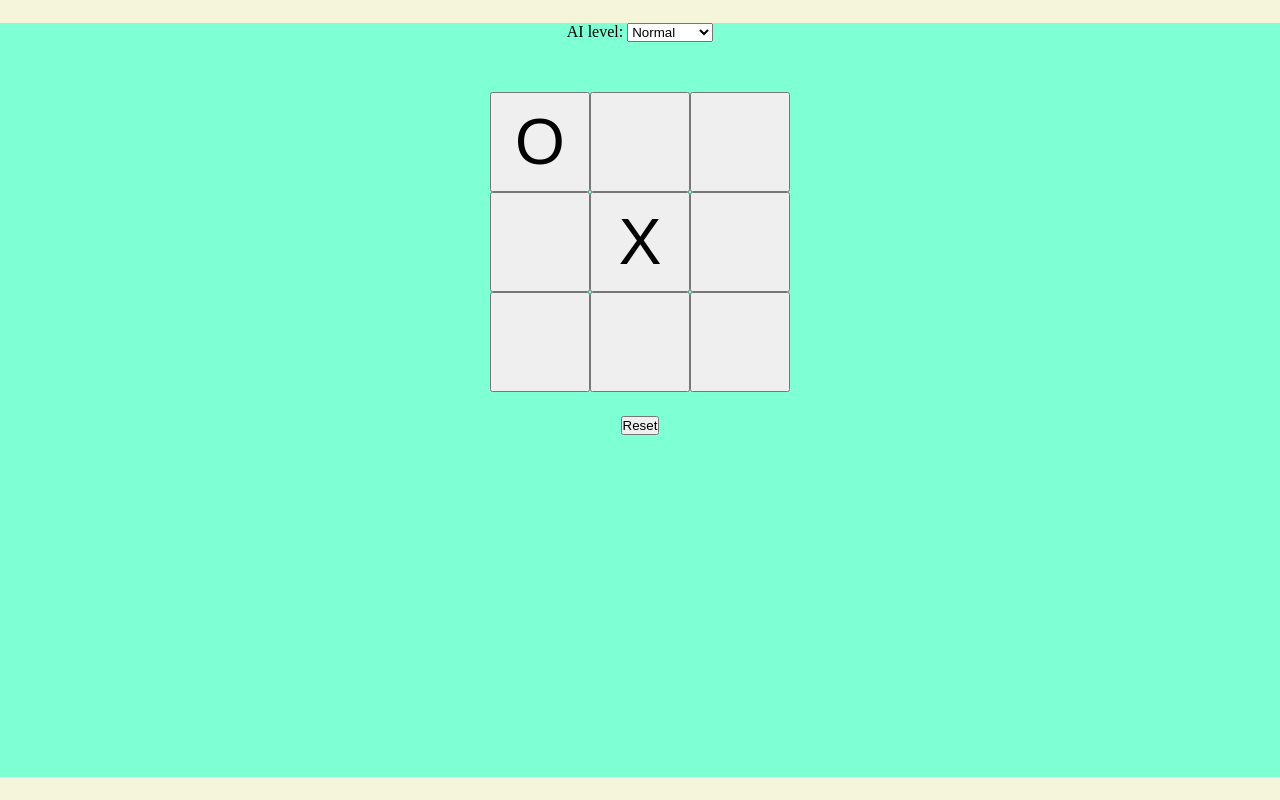
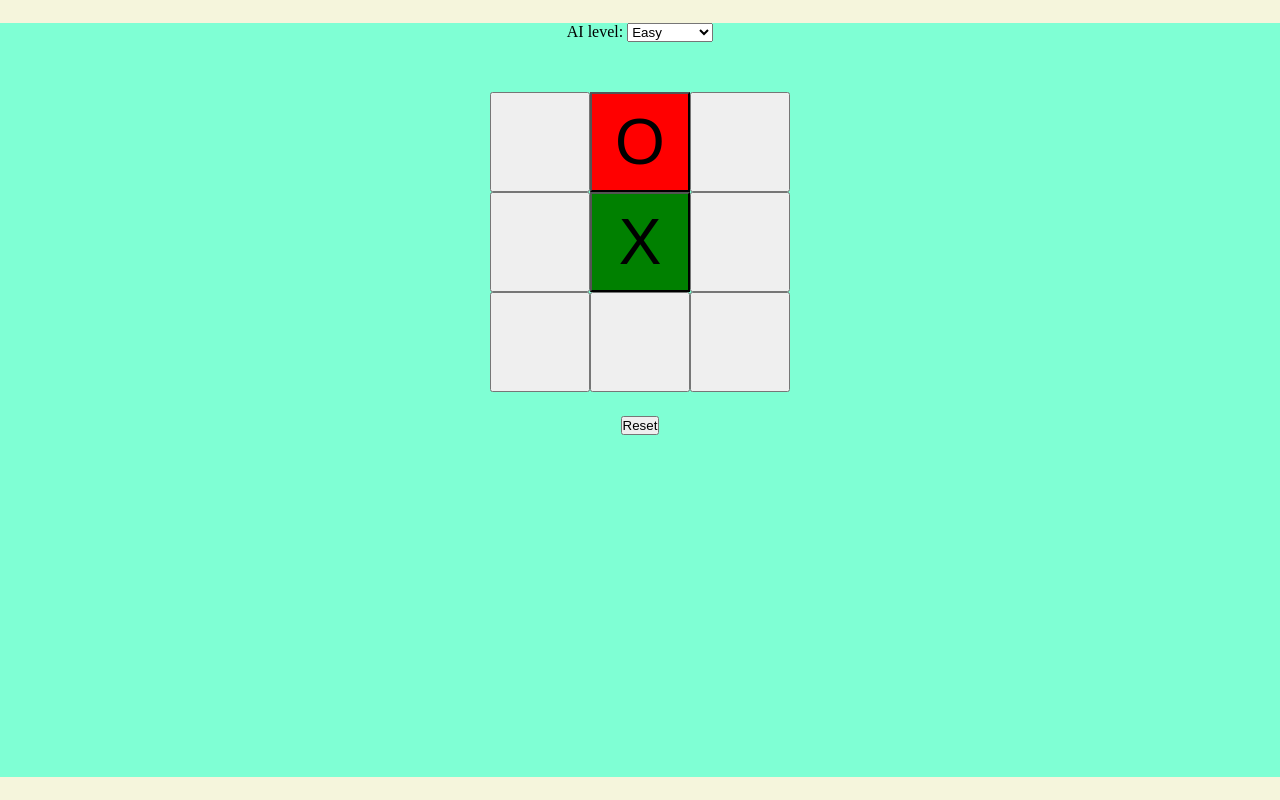
Before and after one commit to rmathr/tic-tac-toe, a plain HTML site: page index.html in a window 1280 px wide. Both pictures are taken after a click on the element 640 px from the left and 241 px from the top of the page. Drawn offline with Linux system fonts and the light colour scheme.

Commit message:
Fix medium mode issue.
 Change difficulties names: normal is easy and medium is now normal.

```diff
--- a/index.html
+++ b/index.html
@@ -15,8 +15,8 @@
             <form action="#">
                 <label for="aiDifficulty">AI level:</label>
                 <select id="aiDifficulty" name="aiDifficulty">
+                  <option value="easy">Easy</option>
                   <option value="normal">Normal</option>
-                  <option value="medium">Medium</option>
                   <option value="hard">Hard</option>
                   <option value="impossible">Impossible</option>
                 </select>
--- a/script.js
+++ b/script.js
@@ -104,6 +104,7 @@ const changeValue = (function (){
                     value = roundSwitch.getActivePlayer().value
                     e.target.value = `${value}`
                     e.target.textContent = `${value}`
+                    e.target.classList.add(`${roundSwitch.getActivePlayer().class}`)
                     // e.target.textContent = `${value == '1'? 'X': 'O'}`
                     console.log(e.target.value)
                     roundSwitch.switchPlayerTurn()
@@ -129,11 +130,13 @@ const roundSwitch = (function (){
     const players = [
         {
             name: "Player One",
-            value: 'X'
+            value: 'X',
+            class: 'x-cell'
         },
         {
             name: "Player Two",
-            value: 'O'
+            value: 'O',
+            class: 'o-cell'
         }
     ]
     let activePlayer = players[0]
@@ -194,10 +197,7 @@ const handleWin = (function(){
 })()
 
 const handleDifficulty = (function (){
-
-
-
-    const defineNormalDifficulty = function(){
+    const defineEasyDifficulty = function(){
         const board = Gameboard.getAvailableBoard()
         const availableCells = board.filter(item => item.value == '0').map(cell => cell.id)
         const cellPicked = Math.floor(Math.random() * availableCells.length)
@@ -206,24 +206,20 @@ const handleDifficulty = (function (){
             pickedID.click()
         }
     }
-
-
-    const defineMediumDifficulty = function(){
+    const defineNormalDifficulty = function(){
         const board = Gameboard.getAvailableBoard()
         const availableCells = board.filter(item => item.value == '0').map(cell => cell.id)
         let cellPicked
         if(board.filter(item => item.value == '0').length === 8){
             cellPicked = handleFirstRoundLogic(board)
         }else {
-            cellPicked = Math.floor(Math.random() * availableCells.length)
+            cellPicked = Gameboard.getEmptyCells(Gameboard.getBoardValues())[Math.floor(Math.random() * availableCells.length)]
         }
         if (availableCells.length > 0) {
             DOMinteract.hookDOMelement(`${board[cellPicked].id}`).click()
         }
         return cellPicked
     }
-
-
     const defineHardDifficulty = function(){
         const humanValue = roundSwitch.players[0].value
         const board = Gameboard.getAvailableBoard()
@@ -251,8 +247,6 @@ const handleDifficulty = (function (){
             DOMinteract.hookDOMelement(`${board[cellPicked].id}`).click()
         }
     }
-
-
     const defineImpossibleDifficulty = function(){
         const board = Gameboard.getAvailableBoard()
         const values = Gameboard.getBoardValues()
@@ -265,17 +259,17 @@ const handleDifficulty = (function (){
         }
     }
 
-
+    const executeEasy = () => defineEasyDifficulty()
     const executeNormal = () => defineNormalDifficulty()
-    const executeMedium = () => defineMediumDifficulty()
     const executeHard = () => defineHardDifficulty()
     const executeImpossible = () => defineImpossibleDifficulty()
 
-    return { executeNormal, executeMedium, executeHard, executeImpossible }
+    return { executeEasy, executeNormal, executeHard, executeImpossible }
 })()
 
 
 function handleFirstRoundLogic(board){
+    const availableCells = board.filter(item => item.value == '0').map(cell => cell.id)
     if(board[0].value != '0' || board[2].value != '0' || board[6].value != '0' || board[8].value != '0'){
        return cellPicked = board[4].ref
     } else if(board[4].value != '0'){
@@ -297,11 +291,11 @@ function handleFirstRoundLogic(board){
 const automaticPlayController = function(){
 
     const automaticPlayer = function(){
+        if (DOMinteract.aiDifficulty.value === 'easy') {
+            handleDifficulty.executeEasy()
+        }
         if (DOMinteract.aiDifficulty.value === 'normal') {
             handleDifficulty.executeNormal()
-        }
-        if (DOMinteract.aiDifficulty.value === 'medium') {
-            handleDifficulty.executeMedium()
         }
         if (DOMinteract.aiDifficulty.value === 'hard') {
             handleDifficulty.executeHard()
--- a/style.css
+++ b/style.css
@@ -49,6 +49,14 @@ body{
     font-size: 4rem;
 }
 
+.x-cell{
+    background-color: green;
+}
+
+.o-cell{
+    background-color: red;
+}
+
 .reset-game-board {
     margin-top: 24px;
 }
```
